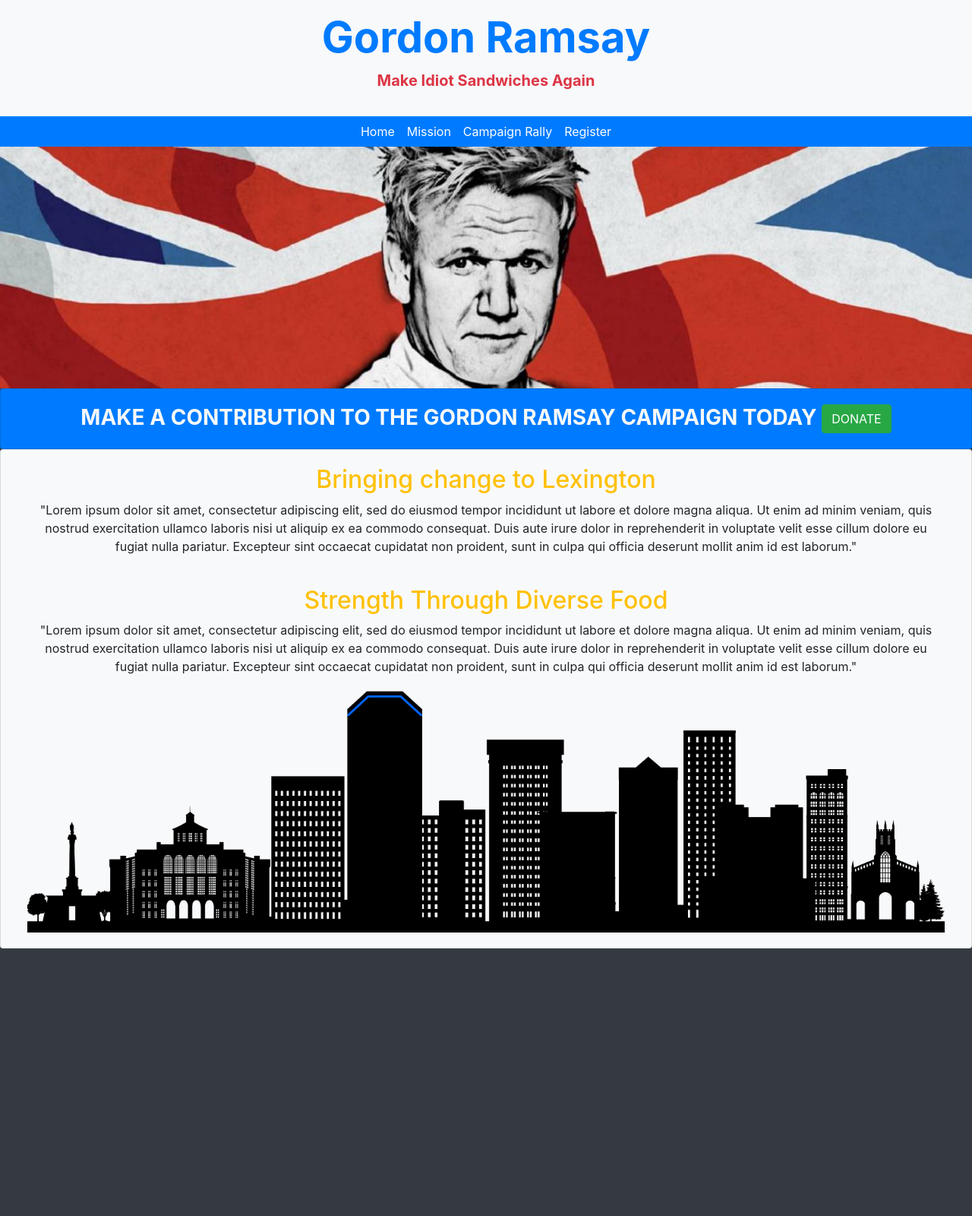
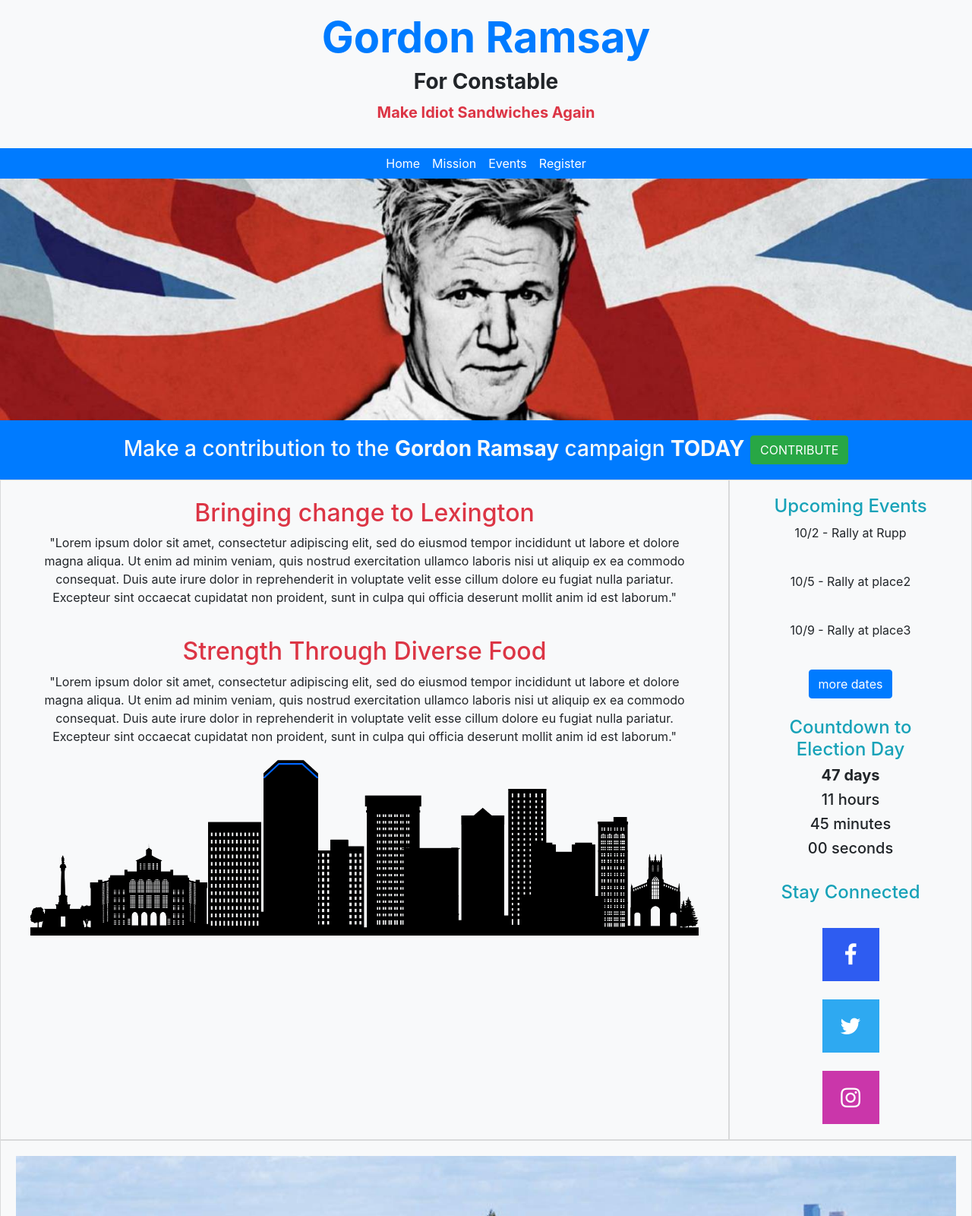
Before and after one commit to eBork1/campaign-website, a plain HTML site: page index.html in a window 1280 px wide. Shown: the top 1600 px of the page at 76% size. Before the commit the page ends 1248 px from the top, so only its background shows below. Drawn offline with nearby package versions, Linux system fonts and the light colour scheme.

Commit message:
update index.html

```diff
--- a/index.html
+++ b/index.html
@@ -1,20 +1,26 @@
 <!doctype html>
 <html lang="en">
+
 <head>
     <!-- Required meta tags -->
     <meta charset="utf-8">
     <meta name="viewport" content="width=device-width, initial-scale=1, shrink-to-fit=no">
 
     <!-- Bootstrap CSS -->
-    <link rel="stylesheet" href="https://stackpath.bootstrapcdn.com/bootstrap/4.3.1/css/bootstrap.min.css" integrity="sha384-ggOyR0iXCbMQv3Xipma34MD+dH/1fQ784/j6cY/iJTQUOhcWr7x9JvoRxT2MZw1T" crossorigin="anonymous">
+    <link rel="stylesheet" href="https://stackpath.bootstrapcdn.com/bootstrap/4.3.1/css/bootstrap.min.css"
+    integrity="sha384-ggOyR0iXCbMQv3Xipma34MD+dH/1fQ784/j6cY/iJTQUOhcWr7x9JvoRxT2MZw1T" crossorigin="anonymous">
     <link rel="stylesheet" href="https://cdnjs.cloudflare.com/ajax/libs/font-awesome/4.7.0/css/font-awesome.min.css">
+    <link rel="stylesheet" href="css/style.css">
     <title>USA</title>
 </head>
-  <body class= "bg-dark">
+
+<body class="bg-dark">
+
     <!--Header-->
     <div class="jumbotron jumbotron-fluid bg-light p-3  mb-0">
         <div class="container text-center">
             <h1 class="display-4 text-primary font-weight-bolder">Gordon Ramsay</h1>
+            <h3 class="text-black font-weight-bolder">For Constable</h3>
             <p class="lead text-danger font-weight-bolder">Make Idiot Sandwiches Again</p>
         </div>
     </div>
@@ -24,37 +30,25 @@
         <div class="navbar-nav">
             <a class="nav-item nav-link text-white" href="#">Home</a>
             <a class="nav-item nav-link text-white" href="#">Mission</a>
-      <a class="nav-item nav-link text-white" href="#">Campaign Rally</a>
+            <a class="nav-item nav-link text-white" href="#">Events</a>
             <a class="nav-item nav-link text-white" href="#">Register</a>
         </div>
     </nav>
 
-  <!--Carousel
-  <div class="container mx-auto mb-2 mt-2" style="width: 700px">
-  <div id="carouselExampleSlidesOnly" class="carousel slide" data-ride="carousel">
-      <div class="carousel-inner">
-        <div class="carousel-item active">
-            <img src="img/idiot_sandwich.jpg" class="d-block w-100" alt="...">
-        </div>
-        <div class="carousel-item">
-          <img src="img/Gordon-Ramsay-1.jpg" class="d-block w-100" alt="...">
+    <!--images-->
+    <div class="container-fluid p-0">
+        <div class="row">
+            <img src="img/gordonbanner.jpg" class="img-fluid col-12">
         </div>
     </div>
-    </div>
-    </div> -->
-
-  <!--images-->
-
-  <img src="img/gordonbanner.jpg" class="img-fluid">
-
-
 
     <!-- contribute -->
     <div class="container-fluid">
         <div class="row">
-        <div class="card bg-primary col-12">
+            <div class="card-flush bg-primary col-12">
                 <div class="card-body">
-              <h3 class="text-light text-center m-0 font-weight-bold">MAKE A CONTRIBUTION TO THE GORDON RAMSAY CAMPAIGN TODAY <button type="button" class="btn btn-success">DONATE</button> </h3>
+                    <h3 class="text-light text-center m-0">Make a contribution to the <strong>Gordon Ramsay</strong>
+                        campaign <strong>TODAY</strong> <button type="button" class="btn btn-success">CONTRIBUTE</button> </h3>
                 </div>
             </div>
         </div>
@@ -63,34 +57,118 @@
     <!--Campaign messages-->
     <div class="container-fluid">
         <div class="row">
-        <div class="card bg-light col-12">
-          <div class="card-body">
-            <h2 class="text-warning text-center">Bringing change to Lexington</h2>
-            <p class="text-center">"Lorem ipsum dolor sit amet, consectetur adipiscing elit, sed do eiusmod tempor incididunt ut labore et dolore magna aliqua.
-              Ut enim ad minim veniam, quis nostrud exercitation ullamco laboris nisi ut aliquip ex ea commodo consequat. Duis aute irure dolor
-               in reprehenderit in voluptate velit esse cillum dolore eu fugiat nulla pariatur. Excepteur sint occaecat cupidatat non proident,
+            <div class="card col-9 mt-0 rounded-0 bg-light">
+                <div class="card-body p-4">
+
+                    <!--Intro-->
+                    <h2 class="text-danger text-center">Bringing change to Lexington</h2>
+                    <p class="text-center">"Lorem ipsum dolor sit amet, consectetur adipiscing elit, sed do eiusmod
+                        tempor incididunt ut labore et dolore magna aliqua.
+                        Ut enim ad minim veniam, quis nostrud exercitation ullamco laboris nisi ut aliquip ex ea commodo
+                        consequat. Duis aute irure dolor
+                        in reprehenderit in voluptate velit esse cillum dolore eu fugiat nulla pariatur. Excepteur sint
+                        occaecat cupidatat non proident,
                         sunt in culpa qui officia deserunt mollit anim id est laborum."</p>
+
                     <br>
-              <h2 class="text-warning text-center">Strength Through Diverse Food</h2>
-              <p class="text-center">"Lorem ipsum dolor sit amet, consectetur adipiscing elit, sed do eiusmod tempor incididunt ut labore et dolore magna aliqua.
-                  Ut enim ad minim veniam, quis nostrud exercitation ullamco laboris nisi ut aliquip ex ea commodo consequat. Duis aute irure dolor
-                   in reprehenderit in voluptate velit esse cillum dolore eu fugiat nulla pariatur. Excepteur sint occaecat cupidatat non proident,
+                    <!--Strength-->
+                    <h2 class="text-danger text-center">Strength Through Diverse Food</h2>
+                    <p class="text-center">"Lorem ipsum dolor sit amet, consectetur adipiscing elit, sed do eiusmod
+                        tempor incididunt ut labore et dolore magna aliqua.
+                        Ut enim ad minim veniam, quis nostrud exercitation ullamco laboris nisi ut aliquip ex ea commodo
+                        consequat. Duis aute irure dolor
+                        in reprehenderit in voluptate velit esse cillum dolore eu fugiat nulla pariatur. Excepteur sint
+                        occaecat cupidatat non proident,
                         sunt in culpa qui officia deserunt mollit anim id est laborum."</p>
 
                     <img src="img/lexington.png" class="img-fluid">
-            <br>
-
                 </div>
             </div>
 
+
+            <!--sidebar-->
+
+            <div class="card mt-0 col-3 rounded-0 bg-light">
+                <div class="card-body text-center">
+
+                    <!--upcoming events-->
+                    <h4 class="text-center text-info">Upcoming Events</h4>
+                    <p>10/2 - Rally at Rupp</p>
+                    <br>
+                    <p>10/5 - Rally at place2</p>
+                    <br>
+                    <p>10/9 - Rally at place3</p>
+                    <br>
+                    <button type="button" class="btn btn-primary">more dates</button>
+                    <br>
+                    <br>
+
+                    <!--countdown-->
+                    <h4 class="text-center text-info">Countdown to Election Day</h4>
+                    <h5 class="font-weight-bold" id="time"></h5>
+                    <h5 id="hours"></h5>
+                    <h5 id="min"></h5>
+                    <h5 id="sec"></h5>
+                    <br>
+
+                    <!--social media icons-->
+                    <h4 class="text-center text-info">Stay Connected</h4>
+                    <br>
+                    <div class="justify-content-center">
+                        <a href="#" class="fa fa-facebook"></a>
+                    </div>
+                    <br>
+                    <div class="justify-content-center">
+                        <a href="#" class="fa fa-twitter"></a>
+                    </div>
+                    <br>
+                    <div class="justify-content-center">
+                        <a href="#" class="fa fa-instagram"></a>
                     </div>
                     </div>
+                </div>
+            </div>
+
+    <!--end container-->
+        </div>
+    </div>
+
+        <!--2nd section-->
+    <div class="container-fluid">
+        <div class="row">
+            <div class="card rounded-0 bg-light">
+                <div class="card-body">
+                    <img src="img/kypano.jpg" class="img-fluid">
+                    <h2 class="text-danger text-center">Strength Through Diverse Food</h2>
+                    <p class="text-center">
+                        "Lorem ipsum dolor sit amet, consectetur adipiscing elit, sed do eiusmod
+                        tempor incididunt ut labore et dolore magna aliqua.
+                        Ut enim ad minim veniam, quis nostrud exercitation ullamco laboris nisi ut aliquip ex ea commodo
+                        consequat. Duis aute irure dolor
+                        in reprehenderit in voluptate velit esse cillum dolore eu fugiat nulla pariatur. Excepteur sint
+                        occaecat cupidatat non proident,
+                        sunt in culpa qui officia deserunt mollit anim id est laborum."
+                    </p>
+            </div>
+        </div>
+     </div>
+</div>
+
+
+
     <!--Footer-->
 
     <!-- Optional JavaScript -->
+    <script src="js/main.js"></script>
     <!-- jQuery first, then Popper.js, then Bootstrap JS -->
-    <script src="https://code.jquery.com/jquery-3.3.1.slim.min.js" integrity="sha384-q8i/X+965DzO0rT7abK41JStQIAqVgRVzpbzo5smXKp4YfRvH+8abtTE1Pi6jizo" crossorigin="anonymous"></script>
-    <script src="https://cdnjs.cloudflare.com/ajax/libs/popper.js/1.14.7/umd/popper.min.js" integrity="sha384-UO2eT0CpHqdSJQ6hJty5KVphtPhzWj9WO1clHTMGa3JDZwrnQq4sF86dIHNDz0W1" crossorigin="anonymous"></script>
-    <script src="https://stackpath.bootstrapcdn.com/bootstrap/4.3.1/js/bootstrap.min.js" integrity="sha384-JjSmVgyd0p3pXB1rRibZUAYoIIy6OrQ6VrjIEaFf/nJGzIxFDsf4x0xIM+B07jRM" crossorigin="anonymous"></script>
+    <script src="https://code.jquery.com/jquery-3.3.1.slim.min.js"
+        integrity="sha384-q8i/X+965DzO0rT7abK41JStQIAqVgRVzpbzo5smXKp4YfRvH+8abtTE1Pi6jizo"
+        crossorigin="anonymous"></script>
+    <script src="https://cdnjs.cloudflare.com/ajax/libs/popper.js/1.14.7/umd/popper.min.js"
+        integrity="sha384-UO2eT0CpHqdSJQ6hJty5KVphtPhzWj9WO1clHTMGa3JDZwrnQq4sF86dIHNDz0W1"
+        crossorigin="anonymous"></script>
+    <script src="https://stackpath.bootstrapcdn.com/bootstrap/4.3.1/js/bootstrap.min.js"
+        integrity="sha384-JjSmVgyd0p3pXB1rRibZUAYoIIy6OrQ6VrjIEaFf/nJGzIxFDsf4x0xIM+B07jRM"
+        crossorigin="anonymous"></script>
 </body>
 </html>
```
Lines whose indentation alone changed are shown as unchanged.
